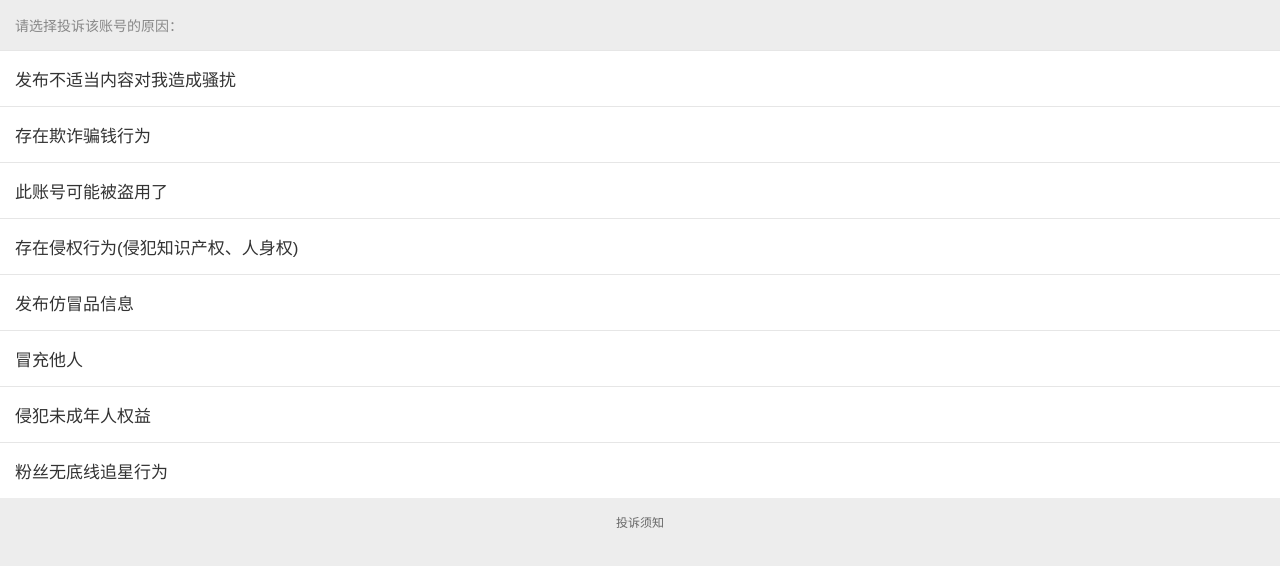
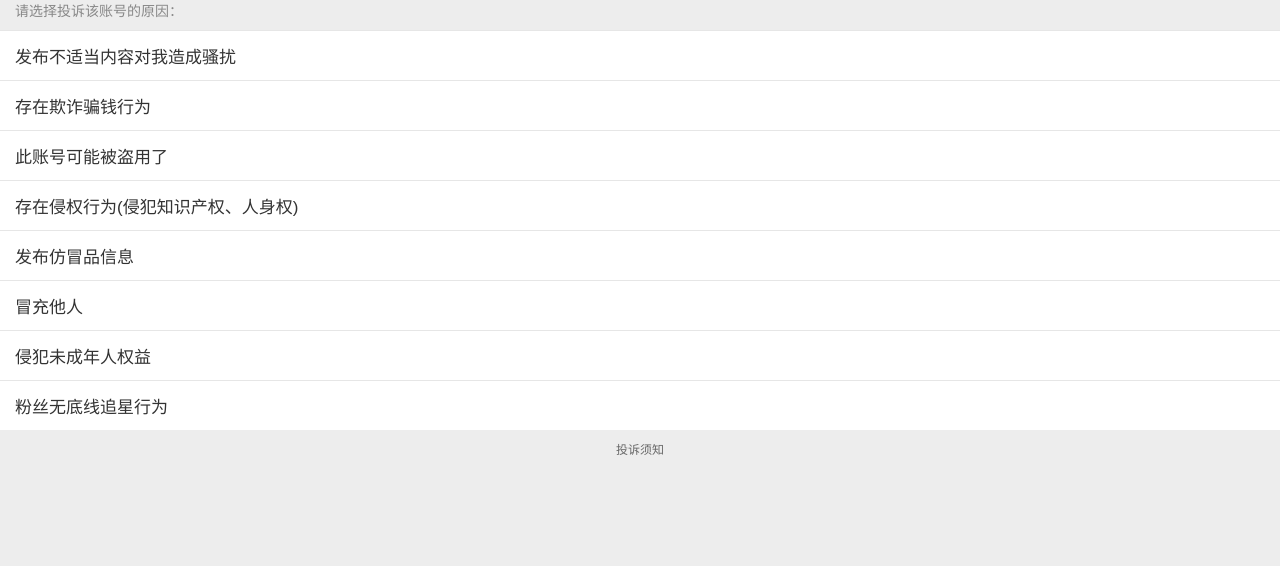
Before and after one commit to sdcarp/ttr1, a plain HTML site: page index.html in a window 1280 px wide. Drawn offline with Linux system fonts and the light colour scheme.

Commit message:
Add files via upload

```diff
--- a/index.html
+++ b/index.html
@@ -12,17 +12,18 @@
         .container {
             max-width: 100%;
             background-color: #FFFFFF;
+            margin-top: -10px; /* 向上移动整个容器 */
         }
         .title-bar {
             background-color: #ededed;
-            padding: 15px;
+            padding: 10px 15px; /* 减少底部的 padding 值，向上靠拢 */
             font-size: 14px;
             color: #888888;
             border-bottom: 1px solid #E6E6E6;
         }
         .menu-item {
             background-color: #FFFFFF;
-            padding: 15px;
+            padding: 12px 15px; /* 减少 padding，使选项靠上 */
             border-bottom: 1px solid #E6E6E6;
             font-size: 17px;
             color: #333333;
@@ -38,7 +39,7 @@
             text-align: center;
             color: #666666;
             font-size: 12px;
-            padding: 15px;
+            padding: 10px 15px; /* 减少 padding，使底部靠上 */
             background-color: #ededed;
         }
     </style>
```
